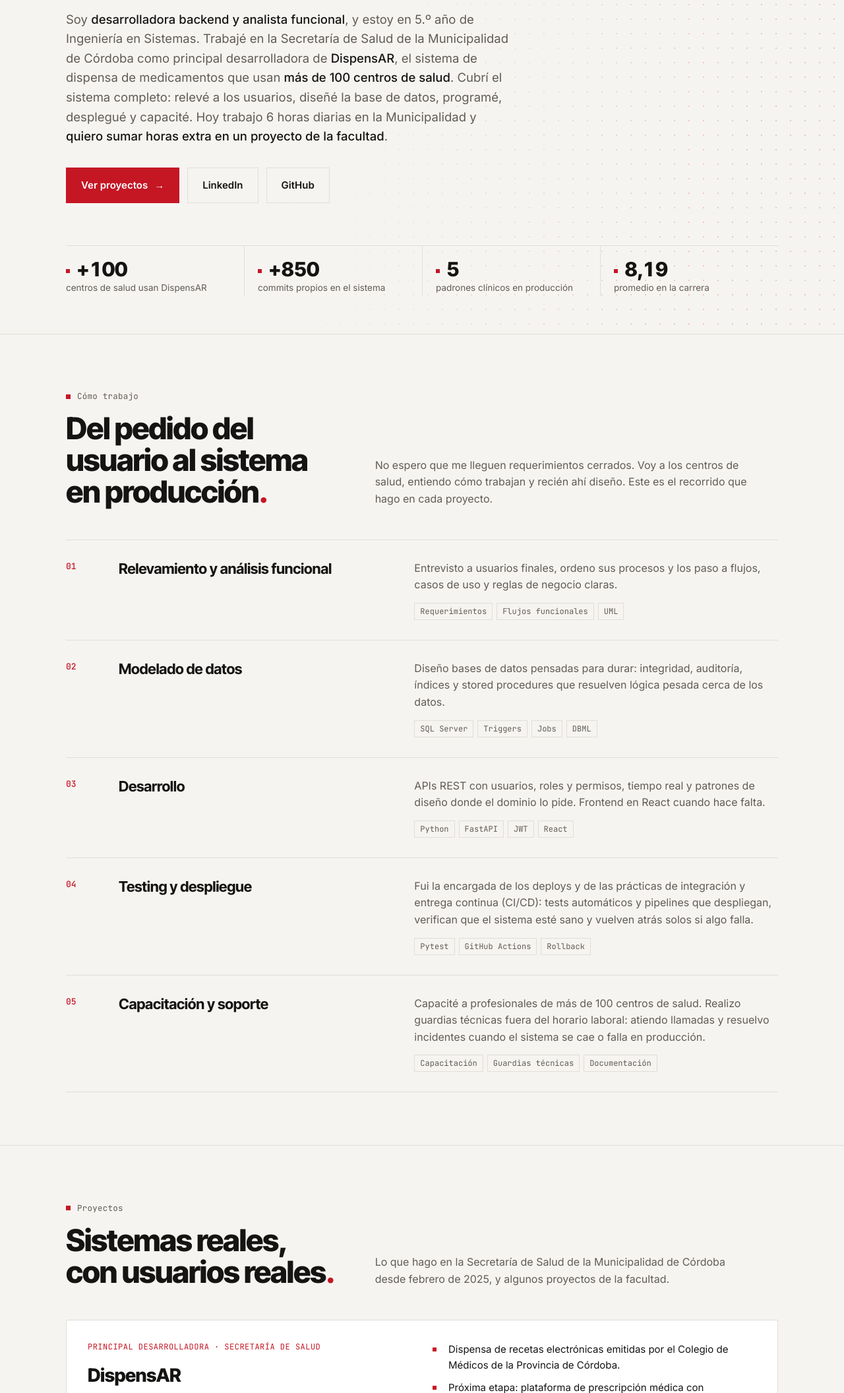
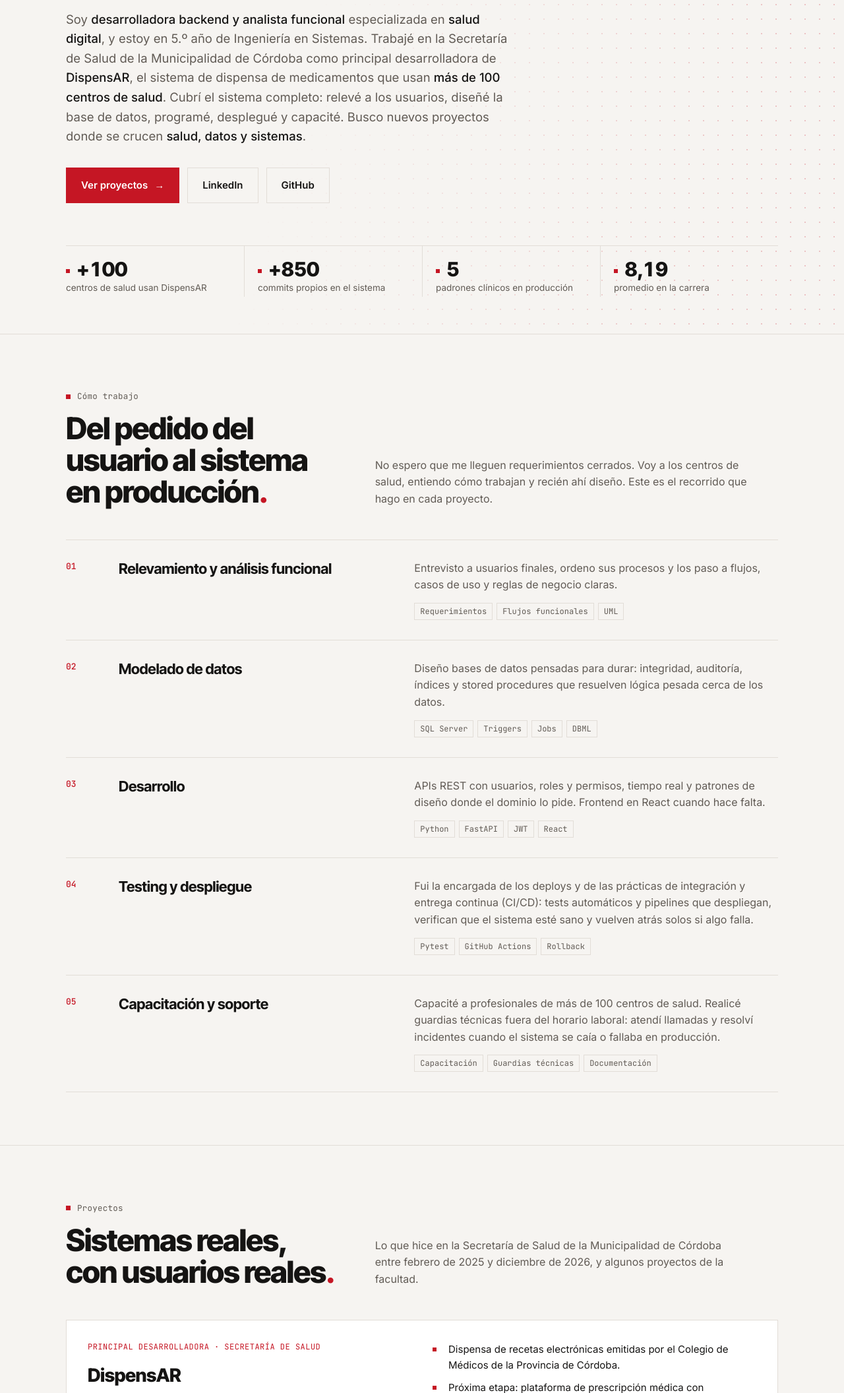
Before and after one commit to abs1cnn/abigailcanaan, a plain HTML site: page index.html in a window 1280 px wide. Shown: the part 443-2555 px from the top of the page at 66% size. Drawn offline with Linux system fonts and the light colour scheme.

Commit message:
Texto general para laboratorios y facultad
Co-Authored-By: Claude Opus 5.5 <noreply@anthropic.com>

```diff
--- a/index.html
+++ b/index.html
@@ -167,7 +167,7 @@ footer .wrap { padding-block: 28px; display: flex; flex-wrap: wrap; justify-cont
   <div class="wrap">
     <div class="eyebrow">Ing. en Sistemas de Información · UTN FRC · Córdoba, Argentina</div>
     <h1>Hago sistemas que se usan todos los días<span class="dot">.</span></h1>
-    <p class="lead">Soy <strong>desarrolladora backend y analista funcional</strong>, y estoy en 5.º año de Ingeniería en Sistemas. Trabajé en la Secretaría de Salud de la Municipalidad de Córdoba como principal desarrolladora de <strong>DispensAR</strong>, el sistema de dispensa de medicamentos que usan <strong>más de 100 centros de salud</strong>. Cubrí el sistema completo: relevé a los usuarios, diseñé la base de datos, programé, desplegué y capacité. Hoy trabajo 6 horas diarias en la Municipalidad y <strong>quiero sumar horas extra en un proyecto de la facultad</strong>.</p>
+    <p class="lead">Soy <strong>desarrolladora backend y analista funcional</strong> especializada en <strong>salud digital</strong>, y estoy en 5.º año de Ingeniería en Sistemas. Trabajé en la Secretaría de Salud de la Municipalidad de Córdoba como principal desarrolladora de <strong>DispensAR</strong>, el sistema de dispensa de medicamentos que usan <strong>más de 100 centros de salud</strong>. Cubrí el sistema completo: relevé a los usuarios, diseñé la base de datos, programé, desplegué y capacité. Busco nuevos proyectos donde se crucen <strong>salud, datos y sistemas</strong>.</p>
     <div class="actions">
       <a class="btn primary" href="#proyectos">Ver proyectos <span aria-hidden="true">→</span></a>
       <a class="btn" href="https://www.linkedin.com/in/abigailsaracanaan/" target="_blank" rel="noopener">LinkedIn</a>
@@ -193,7 +193,7 @@ footer .wrap { padding-block: 28px; display: flex; flex-wrap: wrap; justify-cont
       <div class="row"><div class="num">02</div><h3>Modelado de datos</h3><div><p>Diseño bases de datos pensadas para durar: integridad, auditoría, índices y stored procedures que resuelven lógica pesada cerca de los datos.</p><div class="tags"><span class="tag">SQL Server</span><span class="tag">Triggers</span><span class="tag">Jobs</span><span class="tag">DBML</span></div></div></div>
       <div class="row"><div class="num">03</div><h3>Desarrollo</h3><div><p>APIs REST con usuarios, roles y permisos, tiempo real y patrones de diseño donde el dominio lo pide. Frontend en React cuando hace falta.</p><div class="tags"><span class="tag">Python</span><span class="tag">FastAPI</span><span class="tag">JWT</span><span class="tag">React</span></div></div></div>
       <div class="row"><div class="num">04</div><h3>Testing y despliegue</h3><div><p>Fui la encargada de los deploys y de las prácticas de integración y entrega continua (CI/CD): tests automáticos y pipelines que despliegan, verifican que el sistema esté sano y vuelven atrás solos si algo falla.</p><div class="tags"><span class="tag">Pytest</span><span class="tag">GitHub Actions</span><span class="tag">Rollback</span></div></div></div>
-      <div class="row"><div class="num">05</div><h3>Capacitación y soporte</h3><div><p>Capacité a profesionales de más de 100 centros de salud. Realizo guardias técnicas fuera del horario laboral: atiendo llamadas y resuelvo incidentes cuando el sistema se cae o falla en producción.</p><div class="tags"><span class="tag">Capacitación</span><span class="tag">Guardias técnicas</span><span class="tag">Documentación</span></div></div></div>
+      <div class="row"><div class="num">05</div><h3>Capacitación y soporte</h3><div><p>Capacité a profesionales de más de 100 centros de salud. Realicé guardias técnicas fuera del horario laboral: atendí llamadas y resolví incidentes cuando el sistema se caía o fallaba en producción.</p><div class="tags"><span class="tag">Capacitación</span><span class="tag">Guardias técnicas</span><span class="tag">Documentación</span></div></div></div>
     </div>
   </div>
 </section>
@@ -202,7 +202,7 @@ footer .wrap { padding-block: 28px; display: flex; flex-wrap: wrap; justify-cont
   <div class="wrap">
     <div class="sec-head">
       <div><div class="eyebrow">Proyectos</div><h2>Sistemas reales, con usuarios reales<span class="dot">.</span></h2></div>
-      <p>Lo que hago en la Secretaría de Salud de la Municipalidad de Córdoba desde febrero de 2025, y algunos proyectos de la facultad.</p>
+      <p>Lo que hice en la Secretaría de Salud de la Municipalidad de Córdoba entre febrero de 2025 y diciembre de 2026, y algunos proyectos de la facultad.</p>
     </div>
 
     <div class="projects">
@@ -281,10 +281,10 @@ footer .wrap { padding-block: 28px; display: flex; flex-wrap: wrap; justify-cont
   <div class="wrap">
     <div class="sec-head">
       <div><div class="eyebrow">Experiencia y estudios</div><h2>Trayectoria<span class="dot">.</span></h2></div>
-      <p>Trabajo 6 horas diarias en la Municipalidad mientras curso el último año de la carrera, y quiero sumar horas extra en un proyecto de la facultad.</p>
+      <p>Casi dos años desarrollando sistemas de salud pública mientras cursaba la carrera, que hoy está en su último año.</p>
     </div>
     <div class="timeline">
-      <div class="item"><time>Feb 2025 – hoy</time><div><h3>Desarrolladora Backend / Full Stack · DBA · Analista Funcional</h3><div class="org">Municipalidad de Córdoba · Secretaría de Salud</div><p>DispensAR, Programas de Salud, deploys y CI/CD, guardias técnicas, análisis funcional y capacitación.</p></div></div>
+      <div class="item"><time>Feb 2025 – Dic 2026</time><div><h3>Desarrolladora Backend / Full Stack · DBA · Analista Funcional</h3><div class="org">Municipalidad de Córdoba · Secretaría de Salud</div><p>DispensAR, Programas de Salud, deploys y CI/CD, guardias técnicas, análisis funcional y capacitación.</p></div></div>
       <div class="item"><time>2023</time><div><h3>Ayudante becaria · Algoritmos y Estructuras de Datos</h3><div class="org">UTN Facultad Regional Córdoba</div><p>Di clases de Python, corregí entregas y coordiné grupos de estudiantes.</p></div></div>
       <div class="item"><time>En curso</time><div><h3>SNOMED CT for Developers y HL7</h3><div class="org">Formación en salud digital</div><p>SNOMED CT: terminología clínica estándar para diagnósticos, medicamentos y procedimientos. HL7: estándar para intercambiar información entre sistemas de salud y equipos médicos.</p></div></div>
       <div class="item"><time>2022 – en curso</time><div><h3>Ingeniería en Sistemas de Información · 5.º año</h3><div class="org">UTN Facultad Regional Córdoba</div><p>Promedio 8,19. Inglés intermedio.</p></div></div>
@@ -314,7 +314,7 @@ footer .wrap { padding-block: 28px; display: flex; flex-wrap: wrap; justify-cont
   <div class="wrap">
     <div>
       <h2>Hablemos<span aria-hidden="true">.</span></h2>
-      <p>Quiero sumar horas extra en un proyecto de la facultad o de investigación, sobre todo donde haga falta análisis funcional, bases de datos, backend o deploys.</p>
+      <p>Me interesan proyectos de salud digital, laboratorios, investigación y desarrollo de sistemas, sobre todo donde haga falta análisis funcional, bases de datos, backend o deploys.</p>
     </div>
     <div class="channels">
       <div class="channel"><div><span>Email</span><strong id="email">abigailcanaan@gmail.com</strong></div><button type="button" id="copy-email">Copiar</button></div>
```
